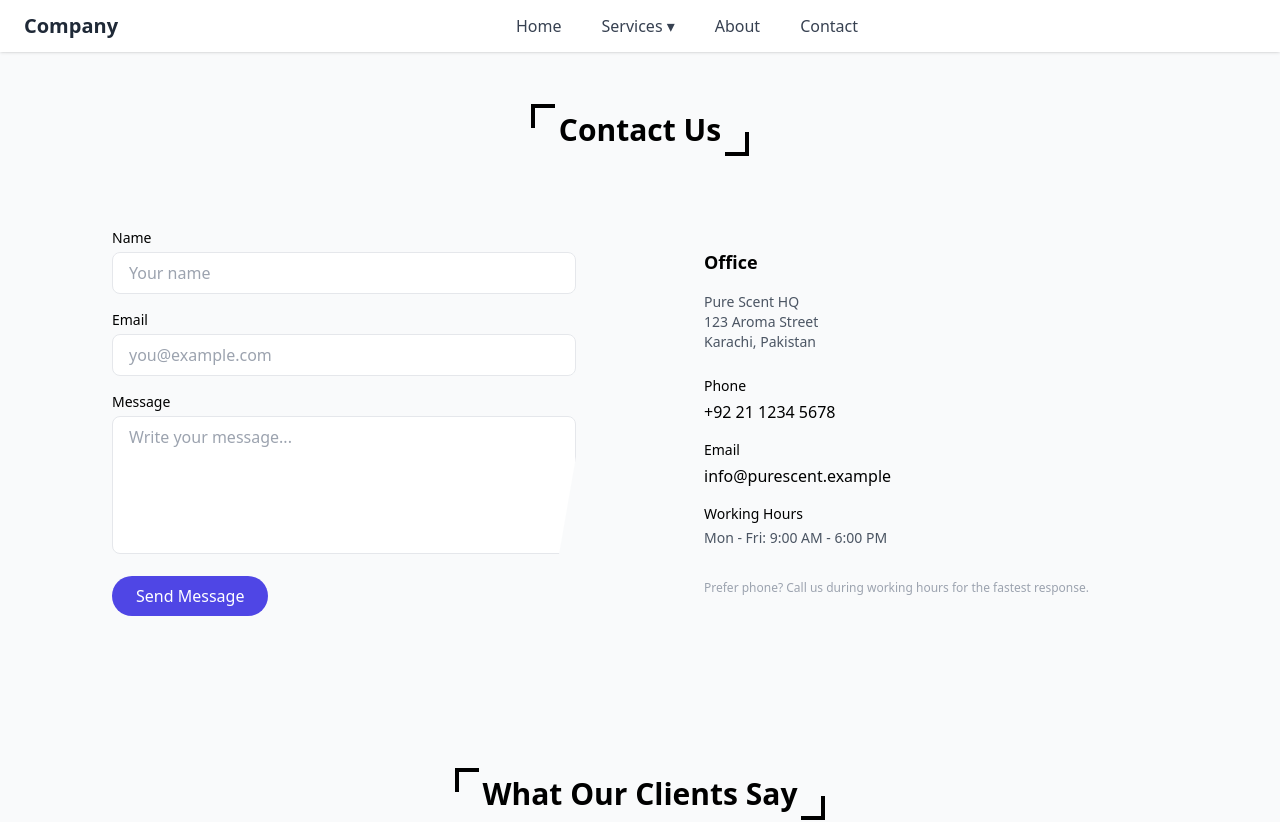
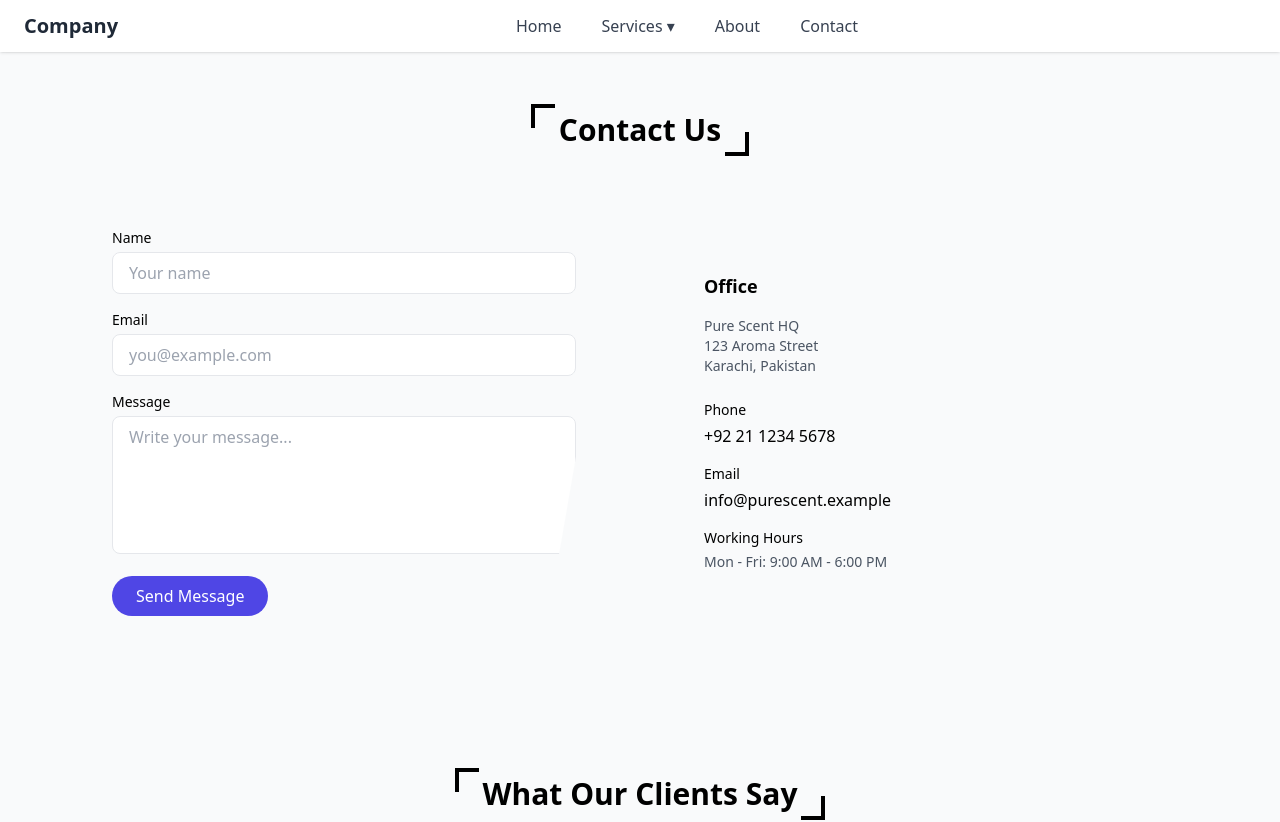
Before and after one commit to AMoizKhan/Company, a Next.js app: page /contact in a window 1280 px wide. Shown: the top 822 px of the page. Built offline with nearby package versions, Linux system fonts and the light colour scheme.

Commit message:
Working on deisgn

```diff
--- a/src/app/contact/page.jsx
+++ b/src/app/contact/page.jsx
@@ -120,7 +120,7 @@ export default function ContactPage() {
               </div>
             </div>
 
-            <div className="mt-8 text-xs text-gray-400">Prefer phone? Call us during working hours for the fastest response.</div>
+            {/* <div className="mt-8 text-xs text-gray-400">Prefer phone? Call us during working hours for the fastest response.</div> */}
           </aside>
         </div>
         <TestimonialSection />
```
